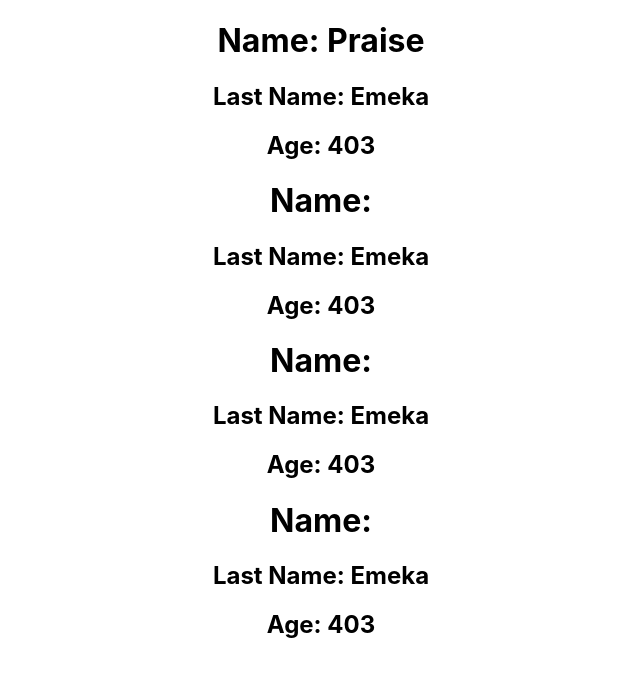
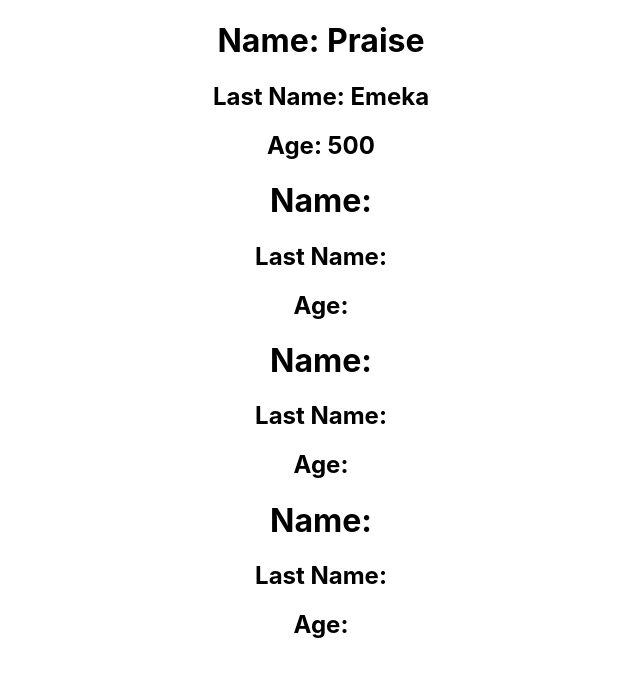
Before and after one commit to Ejiscoxpres/React-practice, a React (Create React App) app: page / in a window 1280 px wide. Shown: the top 676 px of the page, without its empty margins (319-959 px from the left). Built offline with nearby package versions, Linux system fonts and the light colour scheme.

Commit message:
components/props commit

```diff
--- a/src/App.js
+++ b/src/App.js
@@ -16,7 +16,7 @@ const App =()  => {
      {/* {person ()}*/}
 
 
-      <Person name = {'Praise'} />
+      <Person name = {'Praise'} lastName = {'Emeka'} age ={500}/>
       <Person />
       <Person />
       <Person />
--- a/src/components/person.js
+++ b/src/components/person.js
@@ -2,8 +2,8 @@ export  default function person(props)  {
     return(
       <>
       <h1>Name: {props.name}</h1>
-      <h2>Last Name: Emeka</h2>
-      <h2>Age: 403</h2>
+      <h2>Last Name: {props.lastName}</h2>
+      <h2>Age: {props.age}</h2>
       </>
     )
   }
```
